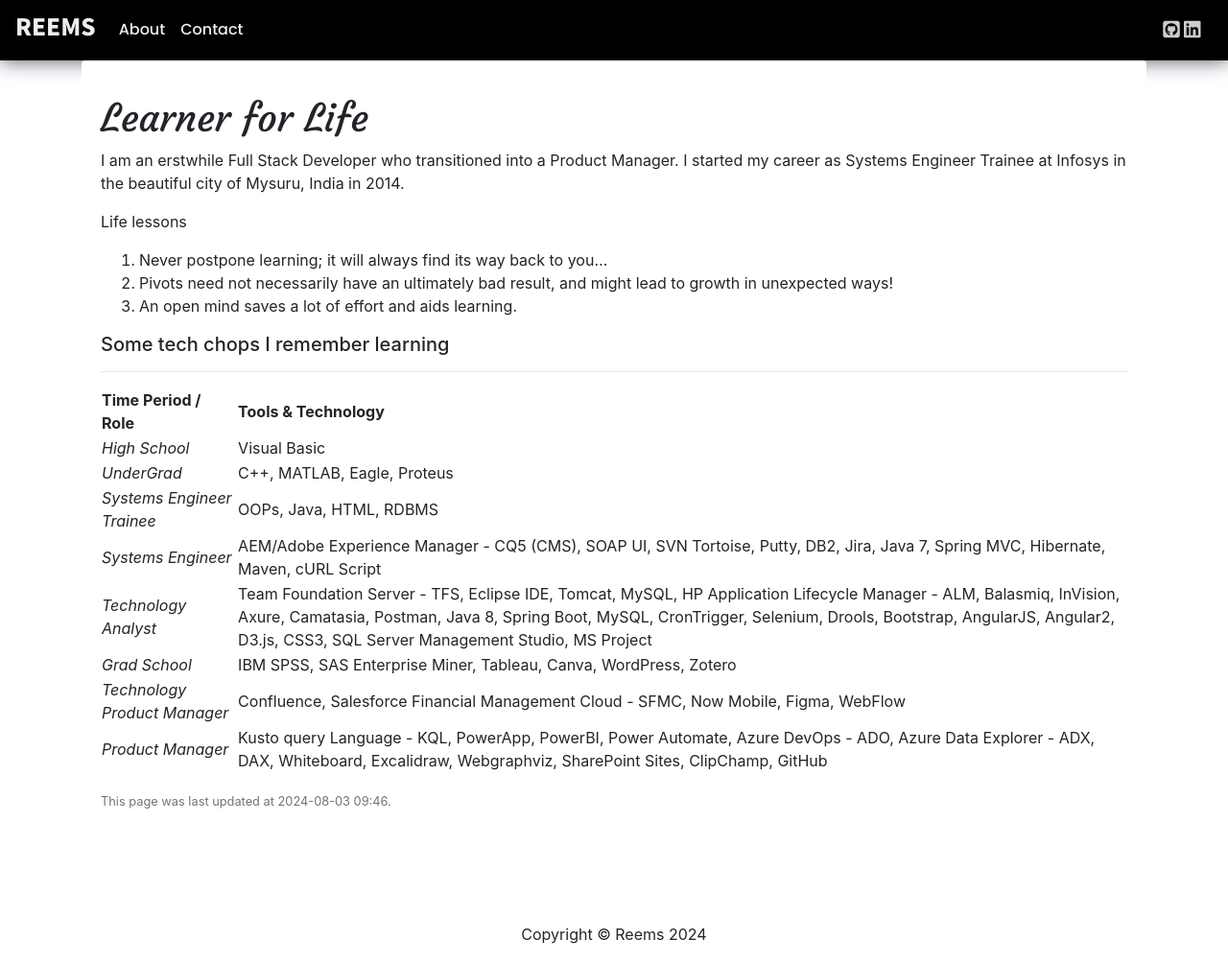
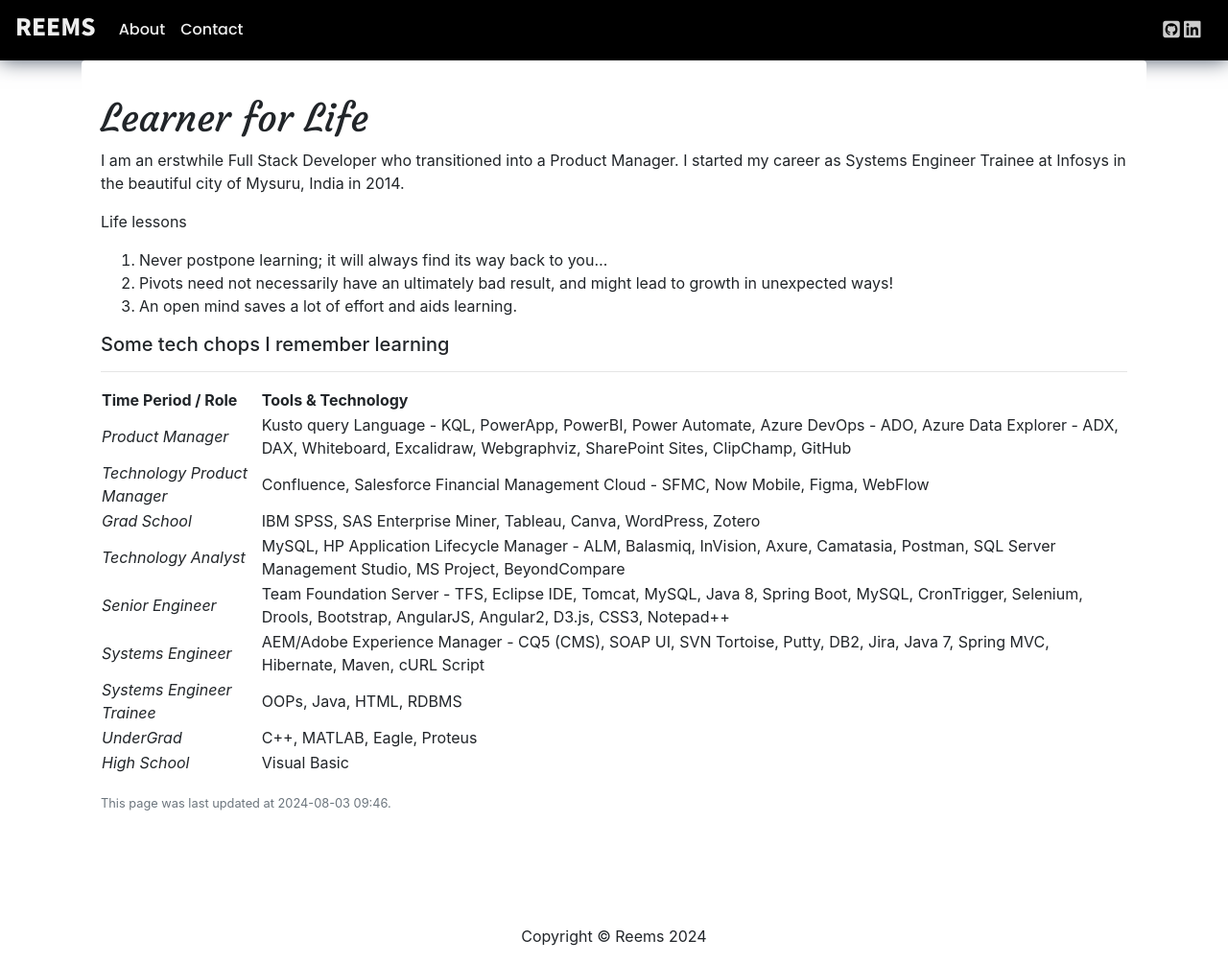
Before and after one commit to reemstk/reemstk.github.io, a Jekyll site: the page built from pages/about.md, in a window 1280 px wide. Shown: the whole page at 96% size. Built offline with Jekyll 4.4.1, drawn with Linux system fonts in a browser that asks for light colours; nearby versions of some CDN libraries; comment, search, counter and statistics services are not loaded.

Commit message:
Update about.md

```diff
--- a/pages/about.md
+++ b/pages/about.md
@@ -22,11 +22,12 @@
 
 | Time Period / Role | Tools & Technology |
 |-------------|--------------------|
+|_Product Manager_| Kusto query Language - KQL, PowerApp, PowerBI, Power Automate, Azure DevOps - ADO, Azure Data Explorer - ADX, DAX, Whiteboard, Excalidraw, Webgraphviz, SharePoint Sites, ClipChamp, GitHub |
+|_Technology Product Manager_| Confluence, Salesforce Financial Management Cloud - SFMC, Now Mobile, Figma, WebFlow|
+|_Grad School_| IBM SPSS, SAS Enterprise Miner, Tableau, Canva, WordPress, Zotero |
+|_Technology Analyst_| MySQL, HP Application Lifecycle Manager - ALM, Balasmiq, InVision, Axure, Camatasia, Postman, SQL Server Management Studio, MS Project, BeyondCompare |
+|_Senior Engineer_| Team Foundation Server - TFS, Eclipse IDE, Tomcat, MySQL, Java 8, Spring Boot, MySQL, CronTrigger, Selenium, Drools, Bootstrap, AngularJS, Angular2, D3.js, CSS3, Notepad++ |
+|_Systems Engineer_| AEM/Adobe Experience Manager - CQ5 (CMS), SOAP UI, SVN Tortoise, Putty, DB2, Jira, Java 7, Spring MVC, Hibernate, Maven, cURL Script|
+|_Systems Engineer Trainee_| OOPs, Java, HTML, RDBMS |
+|_UnderGrad_| C++, MATLAB, Eagle, Proteus |
 |_High School_| Visual Basic |
-|_UnderGrad_| C++, MATLAB, Eagle, Proteus |
-|_Systems Engineer Trainee_| OOPs, Java, HTML, RDBMS |
-|_Systems Engineer_| AEM/Adobe Experience Manager - CQ5 (CMS), SOAP UI, SVN Tortoise, Putty, DB2, Jira, Java 7, Spring MVC, Hibernate, Maven, cURL Script|
-|_Technology Analyst_| Team Foundation Server - TFS, Eclipse IDE, Tomcat, MySQL, HP Application Lifecycle Manager - ALM, Balasmiq, InVision, Axure, Camatasia, Postman, Java 8, Spring Boot, MySQL, CronTrigger, Selenium, Drools, Bootstrap, AngularJS, Angular2, D3.js, CSS3, SQL Server Management Studio, MS Project |
-|_Grad School_| IBM SPSS, SAS Enterprise Miner, Tableau, Canva, WordPress, Zotero |
-|_Technology Product Manager_| Confluence, Salesforce Financial Management Cloud - SFMC, Now Mobile, Figma, WebFlow|
-|_Product Manager_| Kusto query Language - KQL, PowerApp, PowerBI, Power Automate, Azure DevOps - ADO, Azure Data Explorer - ADX, DAX, Whiteboard, Excalidraw, Webgraphviz, SharePoint Sites, ClipChamp, GitHub |
```
